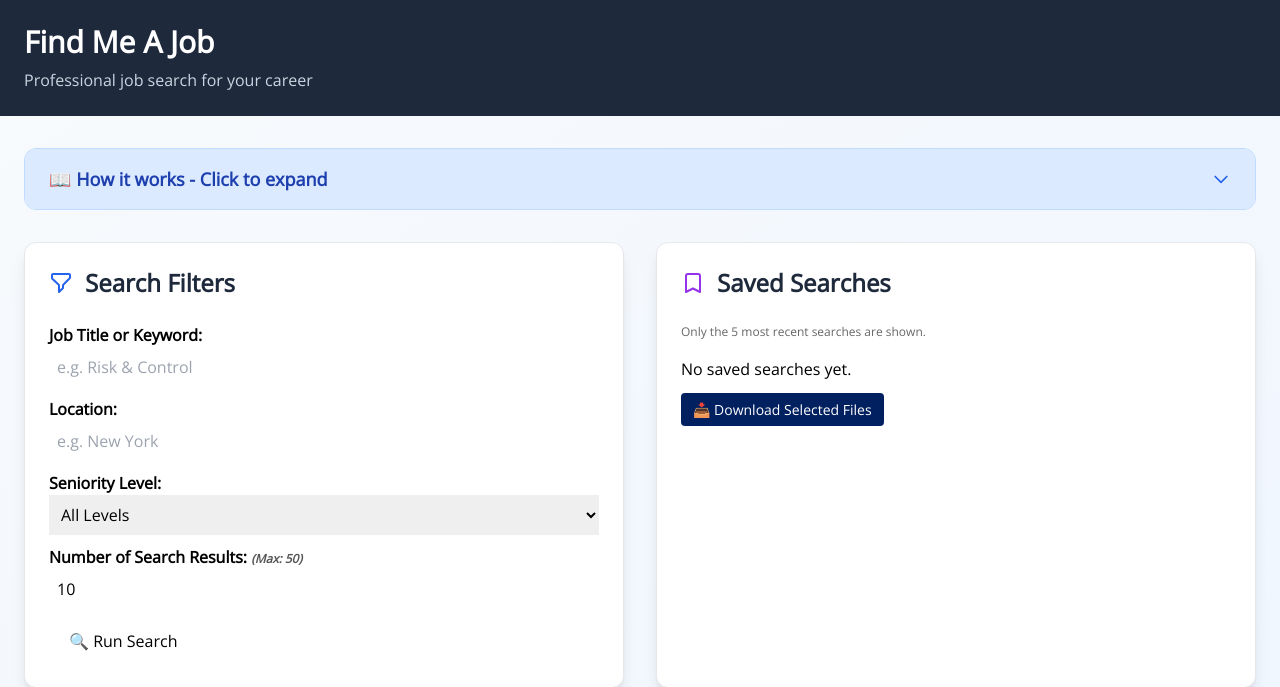
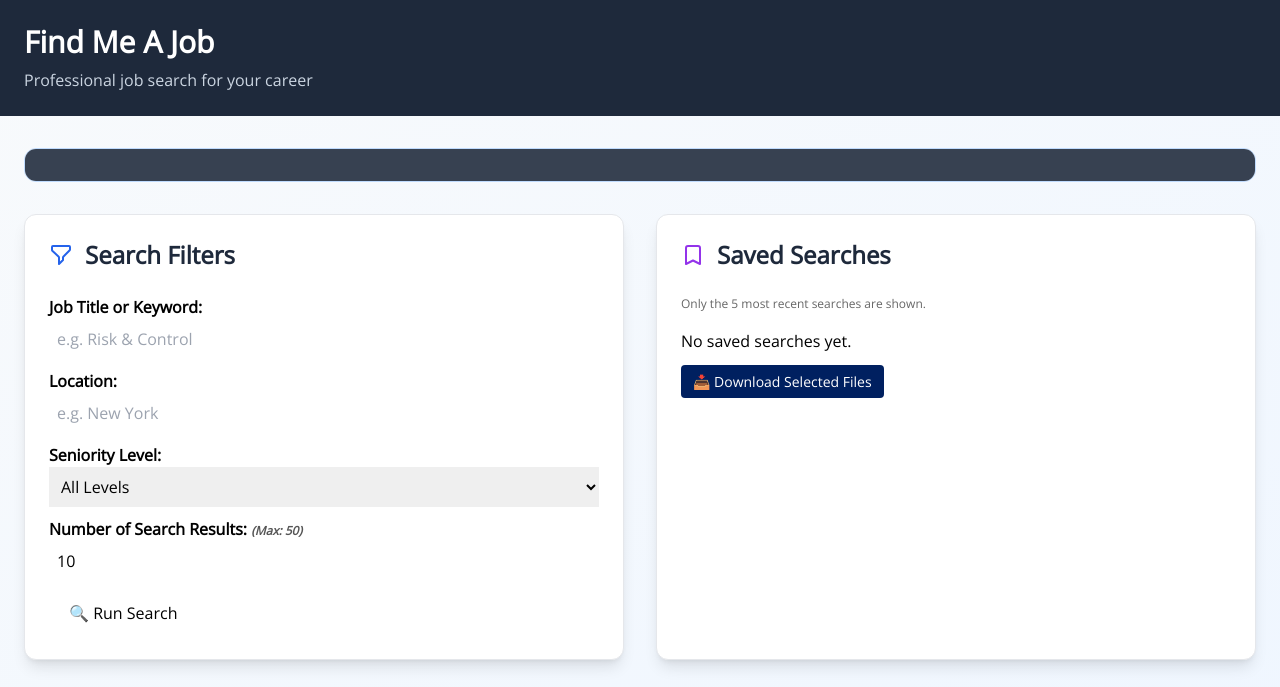
Before and after one commit to Frameit12/jobs_scraper, a Flask app: page / in a window 1280 px wide. Shown: the top 687 px of the page. Run offline with Flask 3, Linux system fonts and the light colour scheme; the visitor is signed in with stand-in values (Sample User, id 1); data that the repository does not hold is empty; parts of the project's set-up code (start-up, migrations or seed data) failed here and were passed over; some libraries are stand-ins or nearby versions.

Commit message:
Update index.html

```diff
--- a/templates/index.html
+++ b/templates/index.html
@@ -80,10 +80,10 @@
             <div class="bg-blue-50 border border-blue-200 rounded-xl overflow-hidden">
                 <button
                     onclick="toggleHelp()"
-                    class="w-full px-6 py-4 text-left bg-blue-100 hover:bg-blue-200 transition-colors flex items-center justify-between"
+                    class="w-full px-6 py-4 text-left bg-gray-700 hover:bg-gray-600 transition-colors flex items-center justify-between"
                 >
-                    <span class="text-lg font-semibold text-blue-800">📖 How it works - Click to expand</span>
-                    <svg id="help-arrow" class="w-5 h-5 text-blue-600 transform transition-transform duration-200" fill="none" stroke="currentColor" viewBox="0 0 24 24">
+                    <span class="text-lg font-semibold text-white>📖 How it works - Click to expand</span>
+                    <svg id="help-arrow" class="w-5 h-5 text-white transform transition-transform duration-200" fill="none" stroke="currentColor" viewBox="0 0 24 24">
                         <path stroke-linecap="round" stroke-linejoin="round" stroke-width="2" d="M19 9l-7 7-7-7"></path>
                     </svg>
                 </button>
```
